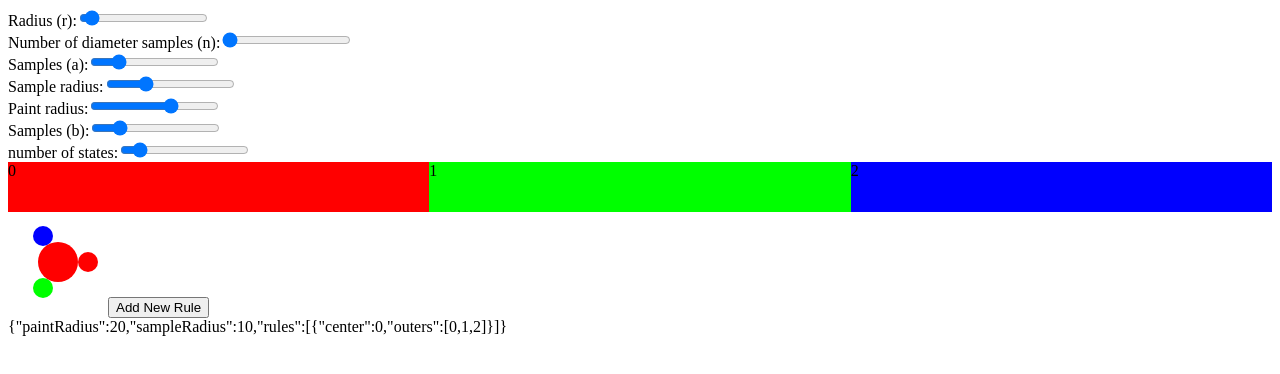
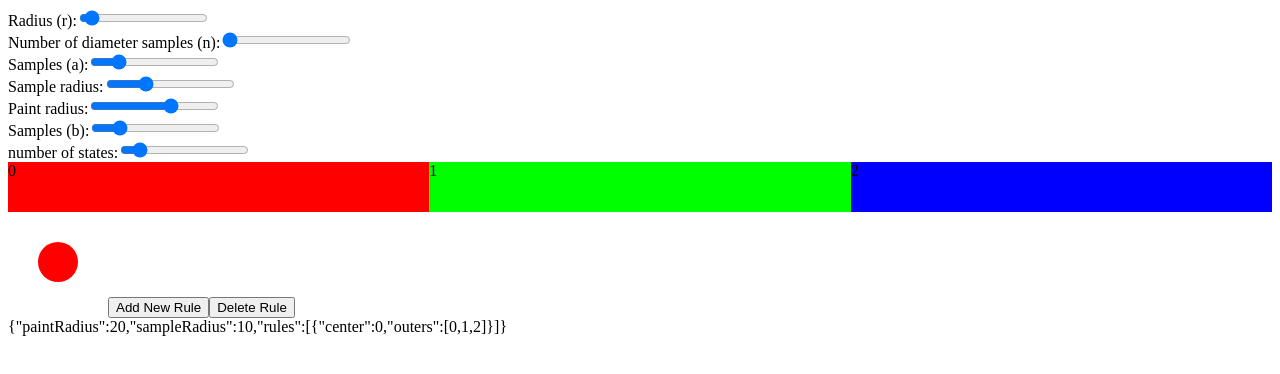
Before and after one commit to CodogoFreddie/non-grid-wave-function-collapse, a React (Vite) app: page / in a window 1280 px wide. Both pictures are taken after a click on the button "Add New Rule". Shown: the top 374 px of the page. Built offline with nearby package versions, Linux system fonts and the light colour scheme.

Commit message:
got most of the config I think I might need done

```diff
--- a/src/App.js
+++ b/src/App.js
@@ -30,9 +30,25 @@ const App = () => {
 
 	useEffect(
 		() => {
-			setRules([]);
+			const savedRules =
+				localStorage[`savedRules_${numberOfStates}_${n}`];
+
+			if (savedRules) {
+				setRules(JSON.parse(savedRules));
+			} else {
+				setRules([]);
+			}
 		},
 		[numberOfStates, n],
+	);
+
+	useEffect(
+		() => {
+			localStorage[`savedRules_${numberOfStates}_${n}`] = JSON.stringify(
+				rules,
+			);
+		},
+		[rules, n],
 	);
 
 	return (
@@ -62,6 +78,7 @@ const App = () => {
 					rules,
 					setRules,
 					n,
+					r,
 					stateColors,
 					sampleRadius,
 					paintRadius,
--- a/src/components/Rules.js
+++ b/src/components/Rules.js
@@ -8,17 +8,27 @@ const RuleDisplay = ({
 	stateColors,
 	sampleRadius,
 	paintRadius,
+	onClickCenter,
+	onClickOuter,
+	r,
 }) => (
 	<svg width={100} height={100} viewport="0 0 100 100">
 		{outers.map((outer, i, { length }) => (
 			<circle
-				cx={50 + Math.cos((Math.PI * 2 * i) / length) * 30}
-				cy={50 + Math.sin((Math.PI * 2 * i) / length) * 30}
+				cx={50 + Math.cos((Math.PI * 2 * i) / length) * r}
+				cy={50 + Math.sin((Math.PI * 2 * i) / length) * r}
 				r={sampleRadius}
 				fill={stateColors[outer]}
+				onClick={onClickOuter(i)}
 			/>
 		))}
-		<circle cx={50} cy={50} r={paintRadius} fill={stateColors[center]} />
+		<circle
+			cx={50}
+			cy={50}
+			r={paintRadius}
+			fill={stateColors[center]}
+			onClick={onClickCenter}
+		/>
 	</svg>
 );
 
@@ -26,34 +36,67 @@ const Rules = ({
 	stateColors,
 	numberOfStates,
 	n,
+	r,
 	rules,
 	setRules,
 	sampleRadius,
 	paintRadius,
 }) => (
 	<div>
-		{rules.map(({ center, outers }) => (
+		{rules.map(({ center, outers }, i) => (
 			<RuleDisplay
 				center={center}
 				outers={outers}
 				stateColors={stateColors}
 				sampleRadius={sampleRadius}
 				paintRadius={paintRadius}
+				r={r}
+				onClickCenter={() =>
+					setRules(
+						R.over(
+							R.lensPath([i, "center"]),
+							R.pipe(
+								R.tap(console.log),
+								R.inc,
+								R.tap(console.log),
+								R.modulo(R.__, numberOfStates),
+								R.tap(console.log),
+							),
+						),
+					)
+				}
+				onClickOuter={outerIndex => () =>
+					setRules(
+						R.over(
+							R.lensPath([i, "outers", outerIndex]),
+							R.pipe(
+								R.inc,
+								R.modulo(R.__, numberOfStates),
+							),
+						),
+					)}
 			/>
 		))}
 
 		<button
 			onClick={() =>
-				setRules([
-					...rules,
-					{
+				setRules(
+					R.append({
 						center: 0,
 						outers: R.times(i => i % numberOfStates, n),
-					},
-				])
+					}),
+				)
 			}
 		>
 			Add New Rule
+		</button>
+
+		<button
+			onClick={() => {
+				setRules(R.init);
+			}}
+		>
+			Delete Rule
 		</button>
 	</div>
 );
```
Also changed, not shown: 1 other file (tests, documents, lock files or other folders).
